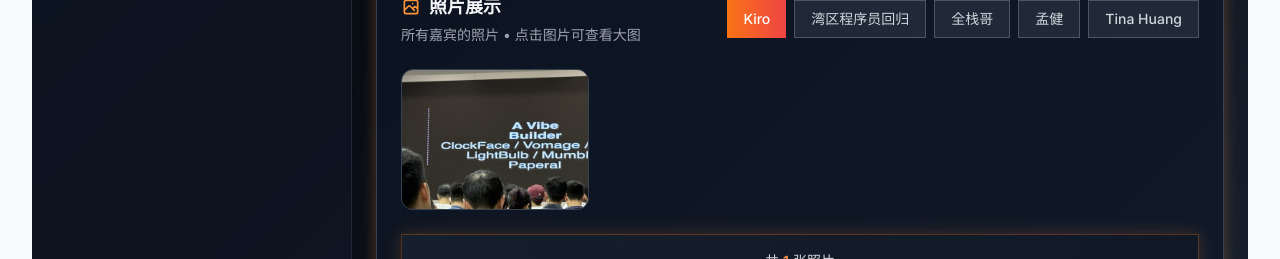
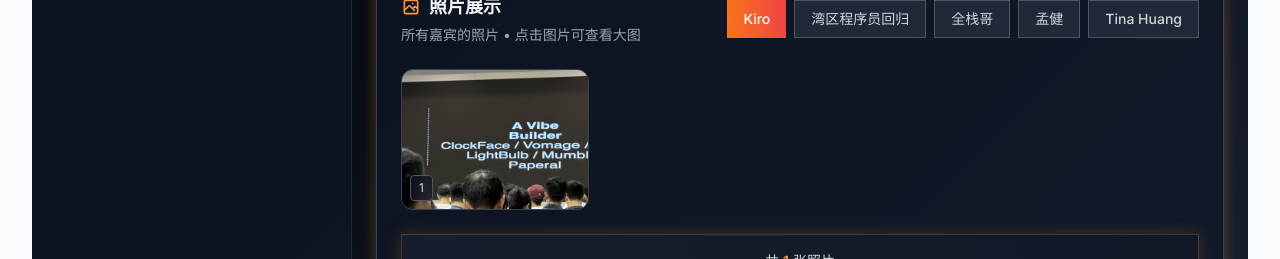
Before and after one commit to Jianan-Huang0609/Cursor_MeetsUp, a React (Vite) app: page /#/ in a window 1280 px wide. Shown: the part 918-1177 px from the top of the page. Built offline with nearby package versions, Linux system fonts and the light colour scheme.

Commit message:
feat: 照片区域直接显示真实缩略图，点击可放大查看

```diff
--- a/src/components/PhotoGallery.tsx
+++ b/src/components/PhotoGallery.tsx
@@ -74,26 +74,26 @@
     setImageLoadStates(prev => ({ ...prev, [imagePath]: 'error' }));
   };
 
-  // 渲染图片
-  const renderImage = (image: string, index: number) => {
+  // 渲染图片缩略图
+  const renderImageThumbnail = (image: string, index: number) => {
     const imageUrl = getAssetUrl(image);
     const loadState = imageLoadStates[image] || 'loading';
 
     return (
-      <div className="w-full h-full relative">
+      <div className="w-full h-full relative group">
         {loadState === 'loading' && (
-          <div className="w-full h-full flex items-center justify-center bg-gradient-to-br from-gray-800 to-gray-900">
+          <div className="w-full h-full flex items-center justify-center bg-gradient-to-br from-gray-800 to-gray-900 rounded-lg">
             <div className="text-center">
-              <div className="w-8 h-8 border-2 border-orange-400 border-t-transparent rounded-full animate-spin mx-auto mb-2"></div>
+              <div className="w-6 h-6 border-2 border-orange-400 border-t-transparent rounded-full animate-spin mx-auto mb-2"></div>
               <p className="text-xs text-gray-400">加载中...</p>
             </div>
           </div>
         )}
 
         {loadState === 'error' && (
-          <div className="w-full h-full flex items-center justify-center bg-gradient-to-br from-gray-800 to-gray-900">
+          <div className="w-full h-full flex items-center justify-center bg-gradient-to-br from-gray-800 to-gray-900 rounded-lg">
             <div className="text-center">
-              <svg className="w-12 h-12 mx-auto mb-2 text-gray-500" fill="none" viewBox="0 0 24 24" stroke="currentColor">
+              <svg className="w-8 h-8 mx-auto mb-2 text-gray-500" fill="none" viewBox="0 0 24 24" stroke="currentColor">
                 <path strokeLinecap="round" strokeLinejoin="round" strokeWidth={2} d="M12 9v2m0 4h.01m-6.938 4h13.856c1.54 0 2.502-1.667 1.732-2.5L13.732 4c-.77-.833-1.964-.833-2.732 0L3.732 16.5c-.77.833.192 2.5 1.732 2.5z" />
               </svg>
               <p className="text-xs text-gray-400">加载失败</p>
@@ -102,13 +102,27 @@
         )}
 
         {loadState === 'loaded' && (
+          <>
             <img
               src={imageUrl}
               alt={`照片 ${index + 1}`}
-            className="w-full h-full object-cover"
+              className="w-full h-full object-cover rounded-lg transition-transform duration-300 group-hover:scale-105"
               onLoad={() => handleImageLoad(image)}
               onError={() => handleImageError(image)}
             />
+
+            {/* 悬停时的放大镜图标 */}
+            <div className="absolute top-2 right-2 w-8 h-8 bg-gray-900/80 backdrop-blur-sm rounded-full flex items-center justify-center opacity-0 group-hover:opacity-100 transition-opacity duration-300 border border-gray-600">
+              <svg className="w-4 h-4 text-gray-300" fill="none" viewBox="0 0 24 24" stroke="currentColor">
+                <path strokeLinecap="round" strokeLinejoin="round" strokeWidth={2} d="M21 21l-6-6m2-5a7 7 0 11-14 0 7 7 0 0114 0zM10 7v3m0 0v3m0-3h3m-3 0H7" />
+              </svg>
+            </div>
+
+            {/* 照片编号 */}
+            <div className="absolute bottom-2 left-2 px-2 py-1 bg-gray-900/80 backdrop-blur-sm rounded text-xs text-gray-300 border border-gray-600">
+              {index + 1}
+            </div>
+          </>
         )}
 
         {/* 预加载图片 */}
@@ -183,14 +197,7 @@
                 className="group relative aspect-[4/3] bg-gray-800 rounded-xl overflow-hidden
                          cursor-pointer transition-all duration-300 hover:-translate-y-2 hover:shadow-[0_0_20px_rgba(251,146,60,0.3)] border border-gray-700 hover:border-orange-500/50"
               >
-                {renderImage(image, index)}
-
-                {/* 悬停时的放大镜图标 */}
-                <div className="absolute top-3 right-3 w-8 h-8 bg-gray-900/80 backdrop-blur-sm rounded-full flex items-center justify-center opacity-0 group-hover:opacity-100 transition-opacity duration-300 border border-gray-600">
-                  <svg className="w-4 h-4 text-gray-300" fill="none" viewBox="0 0 24 24" stroke="currentColor">
-                    <path strokeLinecap="round" strokeLinejoin="round" strokeWidth={2} d="M21 21l-6-6m2-5a7 7 0 11-14 0 7 7 0 0114 0zM10 7v3m0 0v3m0-3h3m-3 0H7" />
-                  </svg>
-                </div>
+                {renderImageThumbnail(image, index)}
               </motion.div>
             ))}
           </motion.div>
```
Lines whose indentation alone changed are shown as unchanged.
